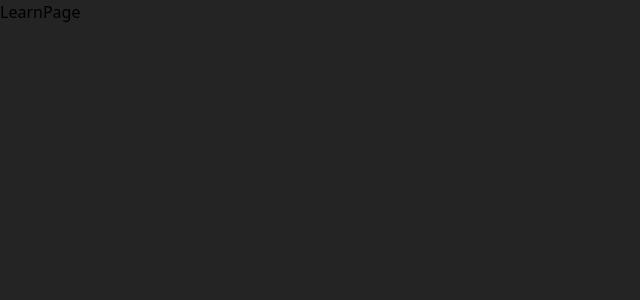
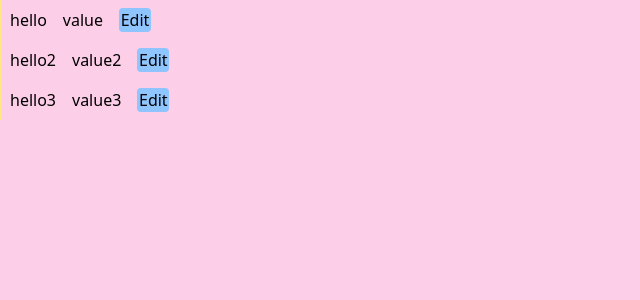
Before and after one commit to Pawan-20/React-refresher, a React (Vite) app: page /learn in a window 1280 px wide. Shown: the top 300 px of the page, without its empty margins (0-640 px from the left). Built offline with nearby package versions, Linux system fonts and the light colour scheme.

Commit message:
[feat]: Child no sends data to parent, parent updates the current data. Next topic : using app context to do the same thing

```diff
--- a/src/App.tsx
+++ b/src/App.tsx
@@ -18,10 +18,6 @@ export default function App() {
         <Route index element={<HomePage></HomePage>}></Route>
         <Route path="/learn" element={<LearnPage></LearnPage>}></Route>
         <Route
-          path="/learn-child"
-          element={<LearnChildPage></LearnChildPage>}
-        ></Route>
-        <Route
           path="/data-verification"
           element={<DataVerificationPage></DataVerificationPage>}
         ></Route>
--- a/src/DataVerificationPage.tsx
+++ b/src/DataVerificationPage.tsx
@@ -11,7 +11,7 @@ export const DataVerificationPage = () => {
   const [pageNumber, setPageNumber] = useState(1);
   const [loading, setLoading] = useState(true);
   const [pagesData, setPagesData] = useState<Record<number, PageDataType>>({});
-
+  const [disableSaveButton, setDisableSaveButton] = useState(true);
   const handleNext = () => {
     setPageNumber((prev) => prev + 1);
   };
@@ -59,6 +59,9 @@ export const DataVerificationPage = () => {
         },
       },
     }));
+    setDisableSaveButton(() => {
+      return false;
+    });
     console.log(JSON.stringify(pagesData, null, 2), "PageData");
   }
   return (
@@ -83,10 +86,13 @@ export const DataVerificationPage = () => {
       </div>
 
       {/* Middle Section - Takes remaining height */}
-      <div className="flex flex-1 gap-6 overflow-hidden">
+      <div className="flex gap-6 overflow-hidden">
         {/* Each Column is scrollable inside */}
         <div className="flex-1 bg-white rounded-lg shadow p-4 overflow-y-auto">
-          <KeyValueComponent keyValueData={currentPageData.keyValueData} />
+          <KeyValueComponent
+            keyValueData={currentPageData.keyValueData}
+            onDataChange={handleSectionDataChange}
+          />
         </div>
 
         <div className="flex-1 bg-white rounded-lg shadow p-4 overflow-y-auto">
@@ -105,7 +111,8 @@ export const DataVerificationPage = () => {
       <div className="text-center mt-4">
         <button
           onClick={handleSave}
-          className="px-6 py-3 bg-green-500 text-white font-semibold rounded hover:bg-green-600"
+          className="px-6 py-3 bg-green-500 text-white font-semibold rounded hover:bg-green-600 disabled:bg-red-400"
+          disabled={disableSaveButton}
         >
           Save
         </button>
--- a/src/LearnPage.tsx
+++ b/src/LearnPage.tsx
@@ -1,7 +1,68 @@
-import React from "react";
+import React, { useState } from "react";
 
 function LearnPage() {
-  return <div>LearnPage</div>;
+  const [data, setData] = useState([
+    { id: 1, key: "hello", value: "value" },
+    { id: 2, key: "hello2", value: "value2" },
+    { id: 3, key: "hello3", value: "value3" },
+  ]);
+  const [editedKey, setEditedKey] = useState<string>("");
+  const [editedValue, setEditedValue] = useState("");
+
+  const [editingid, setEditingid] = useState<number>(100);
+  function handleClick(e: any) {
+    setEditingid(e.id);
+    setEditedKey(e.key);
+    setEditedValue(e.value);
+  }
+  function handleSave() {
+    let newData = data.map((item) => {
+      if (item.id == editingid) {
+        return { id: item.id, key: editedKey, value: editedValue };
+      } else return item;
+    });
+
+    setData(newData);
+    setEditingid(0);
+  }
+  return (
+    <div className="h-screen bg-pink-200">
+      {data.map((obj, key) => (
+        <div className="border-amber-200 border-l-2 p-2">
+          {editingid == obj.id ? (
+            <div className=" flex flex-1 gap-4">
+              <input
+                value={editedKey}
+                onChange={(e) => {
+                  setEditedKey(e.target.value);
+                }}
+              />
+              <input
+                value={editedValue}
+                onChange={(e) => {
+                  setEditedValue(e.target.value);
+                }}
+              />
+              <button onClick={handleSave}>Save</button>
+            </div>
+          ) : (
+            <div className="flex flex-1 gap-4">
+              <span> {obj.key}</span>
+              <div>{obj.value}</div>
+              <button
+                onClick={() => {
+                  handleClick(obj);
+                }}
+                className="bg-blue-300 rounded w-8 h-6"
+              >
+                Edit
+              </button>
+            </div>
+          )}
+        </div>
+      ))}
+    </div>
+  );
 }
 
 export default LearnPage;
--- a/src/components/KeyValueComponent.tsx
+++ b/src/components/KeyValueComponent.tsx
@@ -7,9 +7,16 @@ type KeyValue = {
 };
 type KeyValueProps = {
   keyValueData: Record<string, string>;
+  onDataChange: (
+    updatedSection: "keyValueData",
+    updatedValue: Record<string, string>
+  ) => void;
 };
 
-export const KeyValueComponent = ({ keyValueData }: KeyValueProps) => {
+export const KeyValueComponent = ({
+  keyValueData,
+  onDataChange,
+}: KeyValueProps) => {
   const [keyValueList, setKeyValueList] = useState<KeyValue[]>([]);
 
   const [editingId, setEditingId] = useState<string | null>(null);
@@ -28,10 +35,23 @@ export const KeyValueComponent = ({ keyValueData }: KeyValueProps) => {
     );
     setKeyValueList(newList);
     setEditingId(null);
+    let data: Record<string, string> = {};
+    newList.forEach((item) => {
+      data[item.key] = item.value;
+    });
+
+    onDataChange("keyValueData", data);
   };
 
   const handleDeleteClick = (id: string) => {
-    setKeyValueList((prev) => prev.filter((item) => item.id !== id));
+    const newList = keyValueList.filter((item) => item.id !== id);
+    setKeyValueList(newList);
+    let data: Record<string, string> = {};
+    newList.forEach((item) => {
+      data[item.key] = item.value;
+    });
+
+    onDataChange("keyValueData", data);
   };
   useEffect(() => {
     let initialList = Object.entries(keyValueData).map(([key, value]) => ({
--- /dev/null
+++ b/src/components/passingFromChildToParent/Child5.tsx
@@ -0,0 +1,17 @@
+import React, { useEffect, useState } from "react";
+
+type ChildProps = {
+  increment: (fn: (data: number) => void) => void;
+};
+
+function Child5({ increment }: ChildProps) {
+  const [data, setData] = useState<number>(1);
+
+  useEffect(() => {
+    increment(() => setData((prev) => prev + 1));
+  });
+
+  return <div>Count: {data}</div>;
+}
+
+export default Child5;
--- /dev/null
+++ b/src/components/passingFromChildToParent/Parent5.tsx
@@ -0,0 +1,22 @@
+import React, { useRef } from "react";
+import Child5 from "./Child5";
+
+function Parent5() {
+  const childRef = useRef<(data: number) => void>(null);
+  function handleClick() {
+    childRef.current?.(1);
+  }
+  return (
+    <div>
+      Parent5
+      <br />
+      <Child5 increment={(fn) => (childRef.current = fn)}></Child5>
+      <br />
+      <button className="bg-blue-500" onClick={handleClick}>
+        Incremement
+      </button>
+    </div>
+  );
+}
+
+export default Parent5;
```
